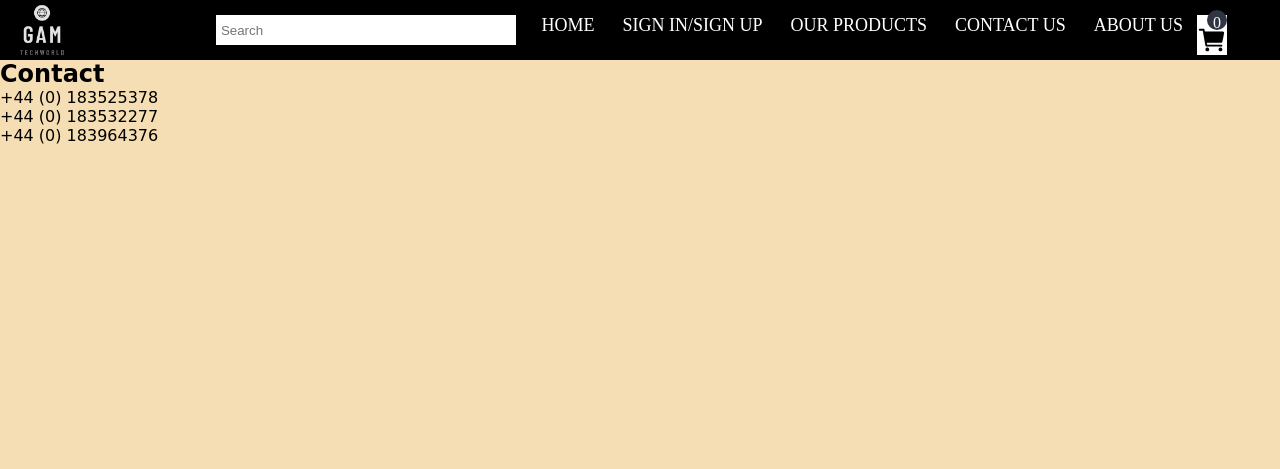
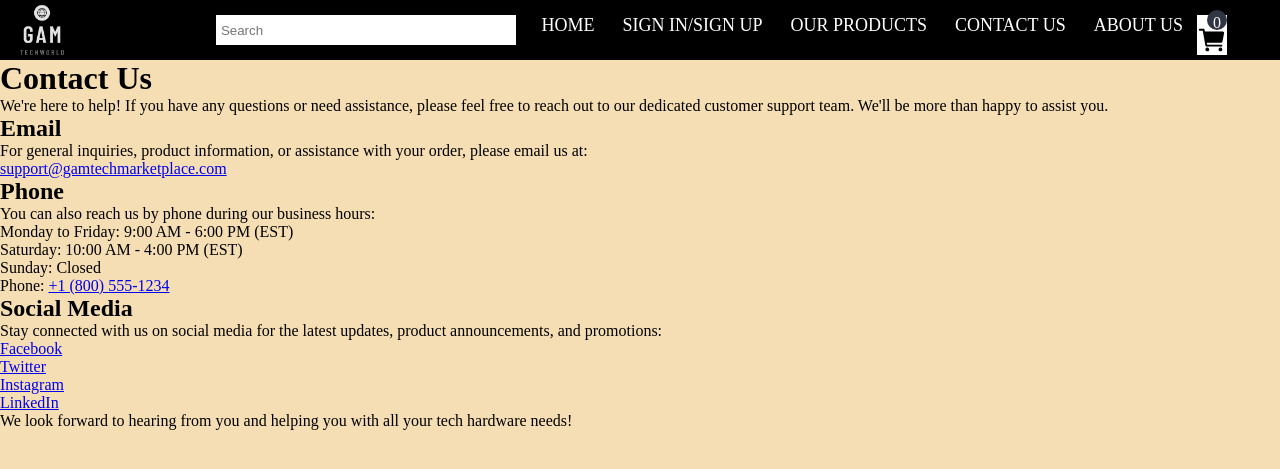
Before and after one commit to Deany256/Team_Project, a Flask app: page /contact in a window 1280 px wide. Shown: the top 469 px of the page. Run offline with Flask 3, Linux system fonts and the light colour scheme.

Commit message:
updated contact

```diff
--- a/templates/contact.html
+++ b/templates/contact.html
@@ -44,12 +44,35 @@
     </div>
   </header>
     <h2>
-        <p style="font-family: cursive;"> Contact</p>
+        <p style="font-family: cursive;"> </p>
     </h2>
 
-    <p style="font-family: cursive;"> +44 (0) 183525378
-        <br/>
-        +44 (0) 183532277
-        <br/>
-        +44 (0) 183964376
-    </p>
+  <title>Contact Us - GAM</title>
+</head>
+<body>
+    <h1>Contact Us</h1>
+    <p>We're here to help! If you have any questions or need assistance, please feel free to reach out to our dedicated customer support team. We'll be more than happy to assist you.</p>
+
+    <h2>Email</h2>
+    <p>For general inquiries, product information, or assistance with your order, please email us at:</p>
+    <p><a href="mailto:support@gamtechmarketplace.com">support@gamtechmarketplace.com</a></p>
+
+    <h2>Phone</h2>
+    <p>You can also reach us by phone during our business hours:</p>
+    <p>Monday to Friday: 9:00 AM - 6:00 PM (EST)</p>
+    <p>Saturday: 10:00 AM - 4:00 PM (EST)</p>
+    <p>Sunday: Closed</p>
+    <p>Phone: <a href="tel:+18005551234">+1 (800) 555-1234</a></p>
+
+    <h2>Social Media</h2>
+    <p>Stay connected with us on social media for the latest updates, product announcements, and promotions:</p>
+    <ul>
+        <li><a href="https://www.facebook.com/GAMTechMarketplace" target="_blank">Facebook</a></li>
+        <li><a href="https://twitter.com/GAMTechMarket" target="_blank">Twitter</a></li>
+        <li><a href="https://www.instagram.com/gamtechmarketplace" target="_blank">Instagram</a></li>
+        <li><a href="https://www.linkedin.com/company/gamtechmarketplace" target="_blank">LinkedIn</a></li>
+    </ul>
+
+    <p>We look forward to hearing from you and helping you with all your tech hardware needs!</p>
+</body>
+</html>
```
Also changed, not shown: templates/about.html (+25 -2 lines).
